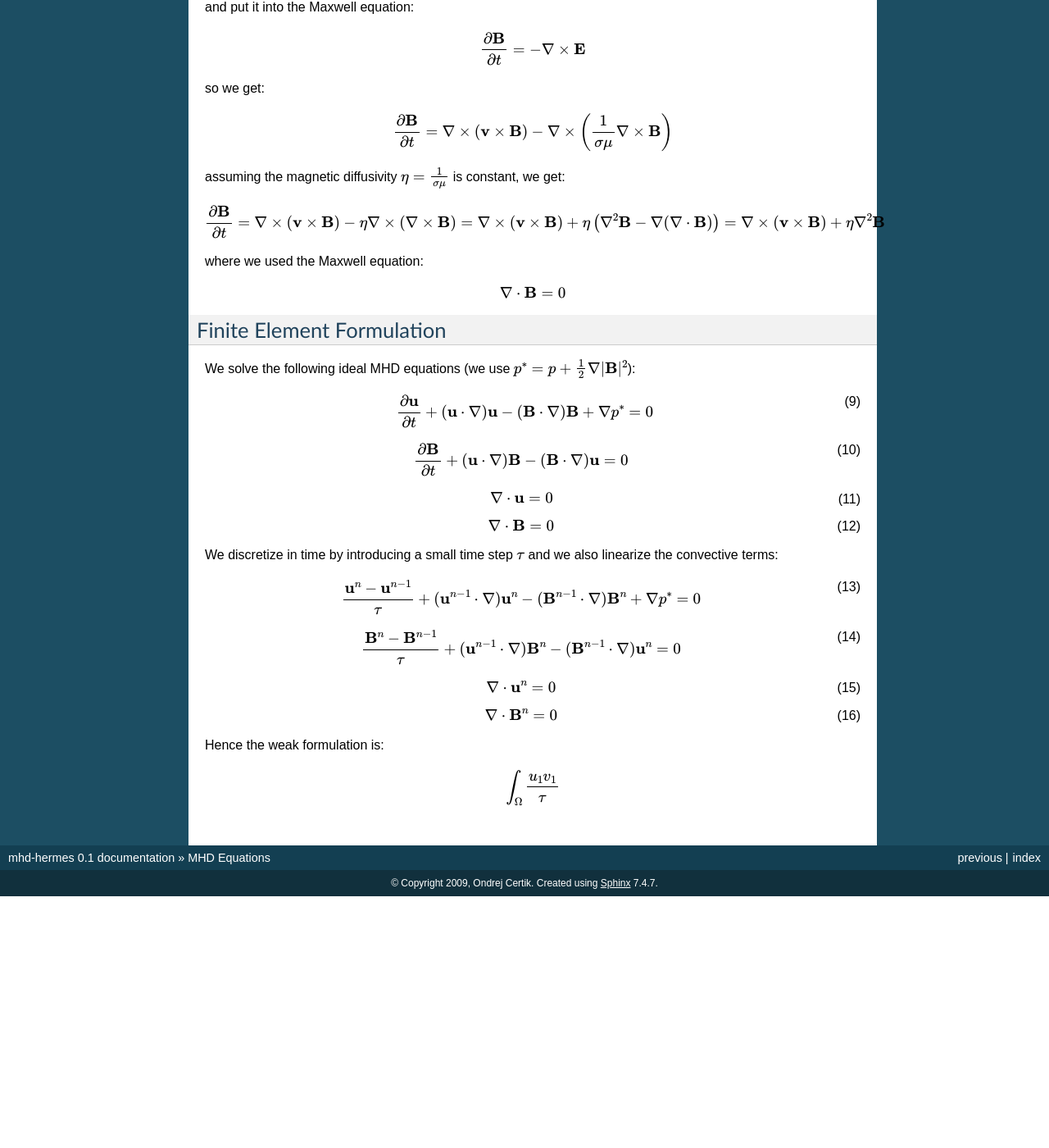
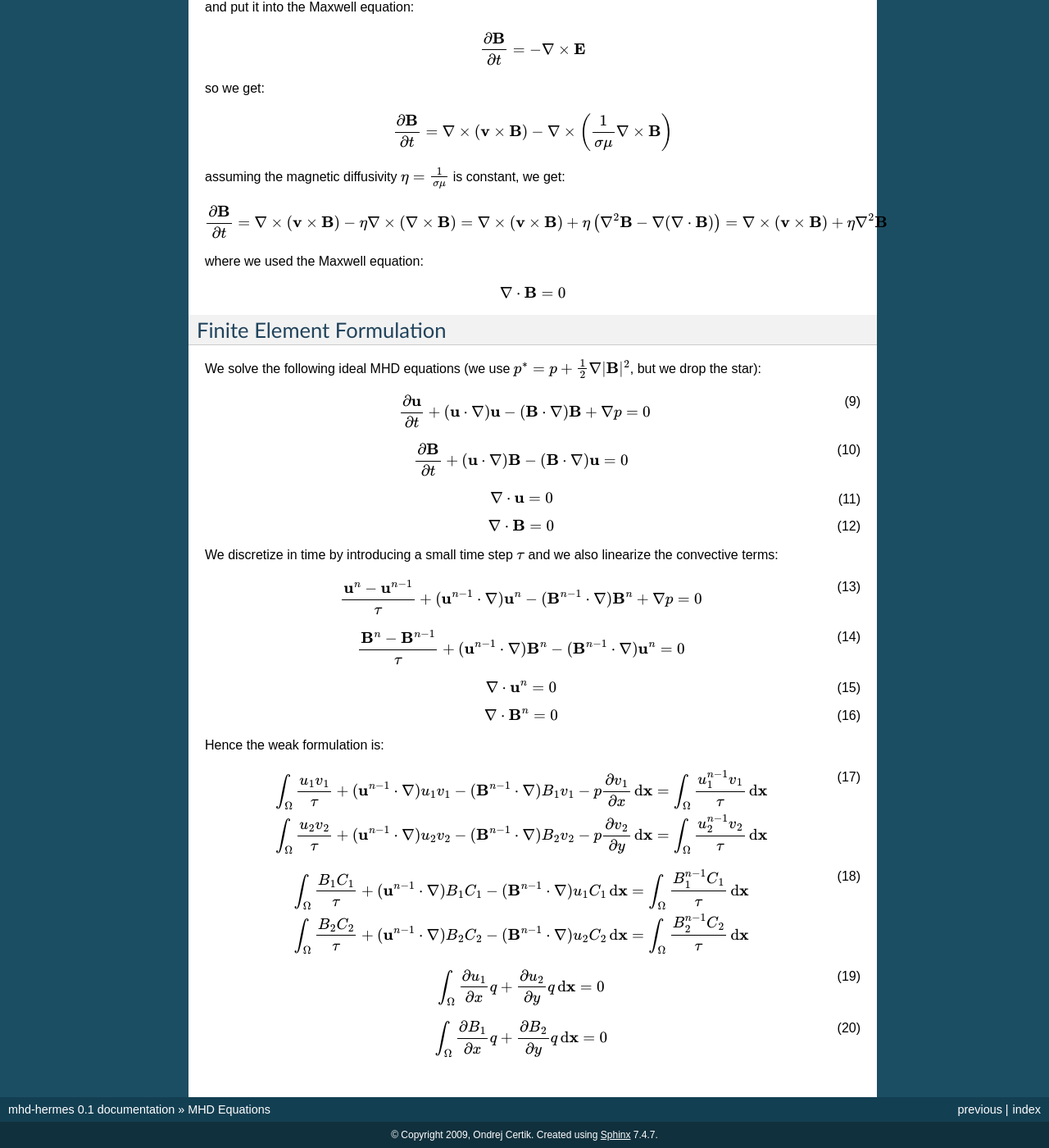
Before and after one commit to certik/mhd-hermes, a Sphinx documentation site: the page built from doc/physics.rst, in a window 1280 px wide and 1400 px high, scrolled down 1543 px. Shown: the whole window at 82% size. Built offline with Sphinx 7.4.7, drawn with Linux system fonts in a browser that asks for light colours; formulas are drawn with MathJax 3; before the commit the page ends 2636 px from its top, so only the background shows below that.

Commit message:
weak formulation added

```diff
--- a/doc/physics.rst
+++ b/doc/physics.rst
@@ -159,13 +159,13 @@ Finite Element Formulation
 --------------------------
 
 We solve the following ideal MHD equations (we use
-:math:`p^* = p + {1\over2}\nabla|{\bf B}|^2`):
+:math:`p^* = p + {1\over2}\nabla|{\bf B}|^2`, but we drop the star):
 
 .. math::
     :label: FEM1a
 
     \frac{\partial {\bf u}}{\partial t} + ({\bf u} \cdot \nabla)
-     {\bf u} - ({\bf B}\cdot\nabla){\bf B} + \nabla p^* = 0
+     {\bf u} - ({\bf B}\cdot\nabla){\bf B} + \nabla p = 0
 
 .. math::
     :label: FEM2a
@@ -190,7 +190,7 @@ linearize the convective terms:
     :label: FEM1b
 
     \frac{{\bf u}^n-{\bf u}^{n-1}}{\tau} + ({\bf u}^{n-1} \cdot \nabla)
-     {\bf u}^n - ({\bf B}^{n-1}\cdot\nabla){\bf B}^n + \nabla p^* = 0
+     {\bf u}^n - ({\bf B}^{n-1}\cdot\nabla){\bf B}^n + \nabla p = 0
 
 .. math::
     :label: FEM2b
@@ -211,5 +211,37 @@ linearize the convective terms:
 Hence the weak formulation is:
 
 .. math::
+    :label: FEM1c
 
-    \int_\Omega {u_1 v_1\over\tau}
+    \int_\Omega {u_1 v_1\over\tau} + ({\bf u}^{n-1}\cdot\nabla)u_1 v_1
+        - ({\bf B}^{n-1}\cdot\nabla)B_1 v_1
+        -p {\partial v_1\over\partial x} \,{\rm d}{\bf x} =
+        \int_\Omega {u_1^{n-1} v_1\over\tau}\,{\rm d}{\bf x}
+
+    \int_\Omega {u_2 v_2\over\tau} + ({\bf u}^{n-1}\cdot\nabla)u_2 v_2
+        - ({\bf B}^{n-1}\cdot\nabla)B_2 v_2
+        -p {\partial v_2\over\partial y} \,{\rm d}{\bf x} =
+        \int_\Omega {u_2^{n-1} v_2\over\tau}\,{\rm d}{\bf x}
+
+.. math::
+    :label: FEM2c
+
+    \int_\Omega {B_1 C_1\over\tau} + ({\bf u}^{n-1}\cdot\nabla)B_1 C_1
+        - ({\bf B}^{n-1}\cdot\nabla)u_1 C_1 \,{\rm d}{\bf x} =
+        \int_\Omega {B_1^{n-1} C_1\over\tau}\,{\rm d}{\bf x}
+
+    \int_\Omega {B_2 C_2\over\tau} + ({\bf u}^{n-1}\cdot\nabla)B_2 C_2
+        - ({\bf B}^{n-1}\cdot\nabla)u_2 C_2 \,{\rm d}{\bf x} =
+        \int_\Omega {B_2^{n-1} C_2\over\tau}\,{\rm d}{\bf x}
+
+.. math::
+    :label: FEM3c
+
+    \int_\Omega {\partial u_1\over\partial x}q + {\partial u_2\over\partial y}q
+        \,{\rm d}{\bf x} = 0
+
+.. math::
+    :label: FEM3d
+
+    \int_\Omega {\partial B_1\over\partial x}q + {\partial B_2\over\partial y}q
+        \,{\rm d}{\bf x} = 0
```
